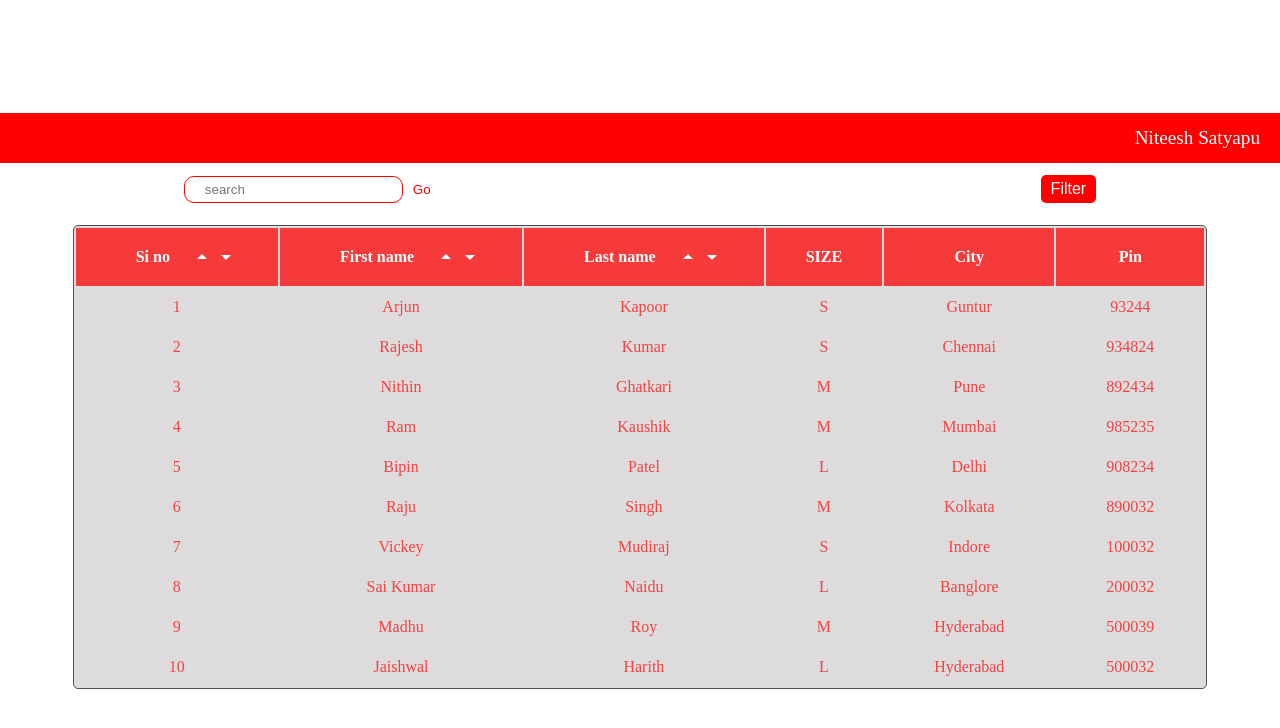
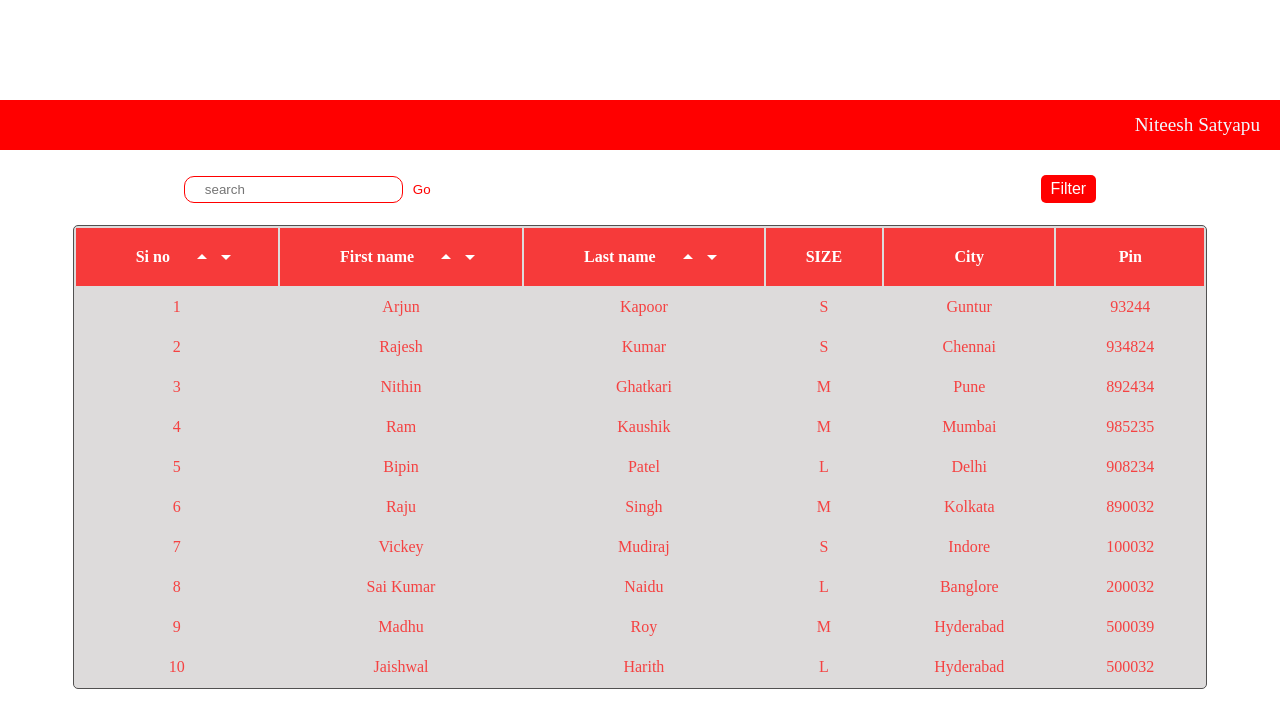
Before and after one commit to 33niteesh/ortho-poc, a React (Create React App) app: page / in a window 1280 px wide. Shown: the top 728 px of the page. Built offline with nearby package versions, Linux system fonts and the light colour scheme.

Commit message:
Update App.css

```diff
--- a/src/App.css
+++ b/src/App.css
@@ -69,7 +69,7 @@ nav{
   color: aliceblue;
   font-size: larger;
   align-items: center;
-  margin-top: -525px;
+  margin-top: -550px;
   align-self: first baseline;
   justify-content: center;
   position: fixed;
```
